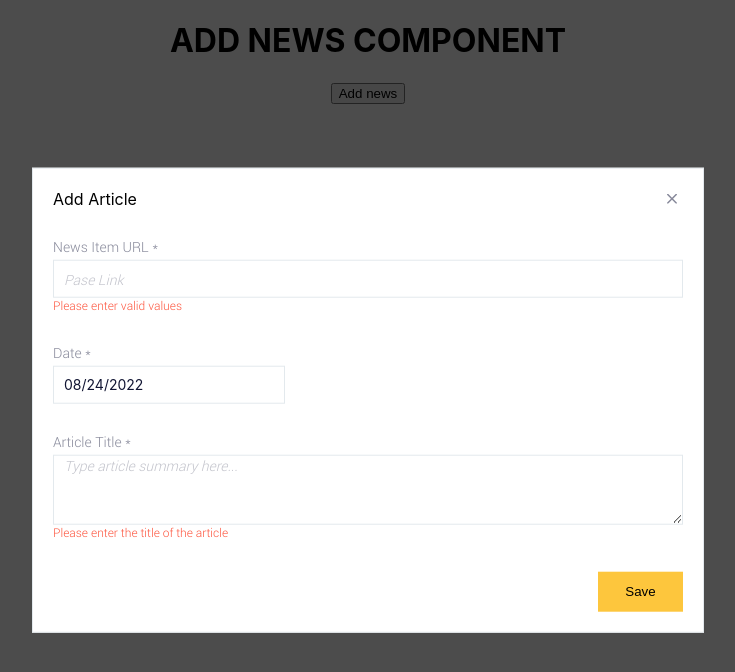
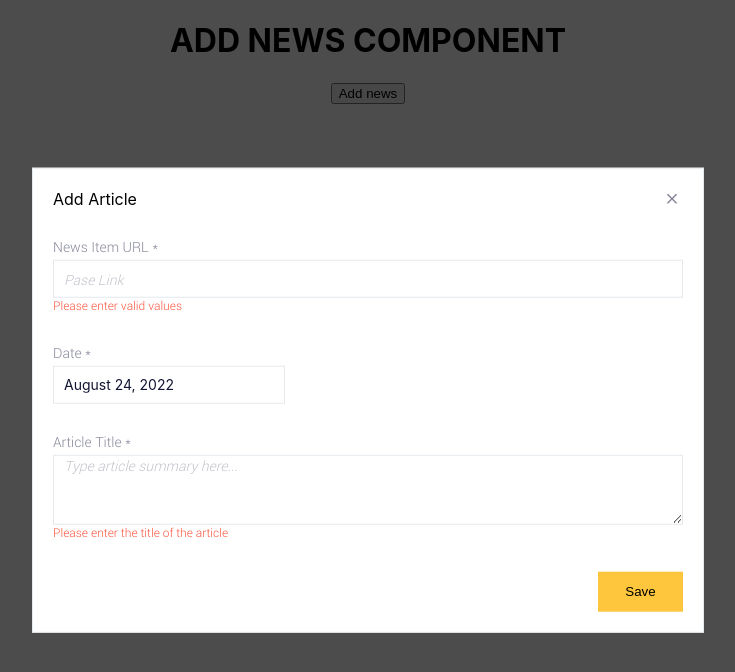
Before and after one commit to TsipiG/add-news, a React (Create React App) app in the folder news-popup/: page / in a window 1280 px wide. Both pictures are taken after a click on the button "Add news". Shown: the top 672 px of the page, without its empty margins (272-1007 px from the left). Built offline with nearby package versions, Linux system fonts and the light colour scheme; the HTML template or start-up script is replaced by a standard one.

Commit message:
separating to form component

```diff
--- a/news-popup/src/App.scss
+++ b/news-popup/src/App.scss
@@ -1,3 +1,7 @@
 .App {
   text-align: center;
 }
+
+.react-datepicker__triangle{
+  left: -50%!important;
+}
--- a/news-popup/src/App.tsx
+++ b/news-popup/src/App.tsx
@@ -1,19 +1,31 @@
-import React,{ useState } from 'react';
-import './App.scss';
-import { Popup } from './components/popup/Popup'
+import React, { useState } from "react";
+import "./App.scss";
+import { Popup } from "./components/popup/Popup";
+
+interface IKeys { key1: string; key2: string }
 
 function App() {
   const [isPopupOpen, setIsPopupOpen] = useState(false);
   const [startDate, setStartDate] = useState(new Date());
-  const [inputs, setInputs] = useState({});
+  const [newsList, setNewList] = useState([]);
 
   return (
     <div className="App">
       <h1>ADD NEWS COMPONENT</h1>
-      <div className='News list'></div>
-      <div className='add-news-btn'><button onClick={() => setIsPopupOpen(true)}>Add news</button></div>
+      <div className="News list">
+        {/* {newList.length > 0 && ( */}
+          {/* <ul>
+            {newList?.map((item: string, b: string) => <Ikeys>(
+              <li key={b}>{item}</li>
+            ))}
+          </ul> */}
+        {/* } */}
+      </div>
+      <div className="add-news-btn">
+        <button onClick={() => setIsPopupOpen(true)}>Add news</button>
+      </div>
       {isPopupOpen && (
-        <Popup isPopupOpen={isPopupOpen} setIsPopupOpen={setIsPopupOpen}/>
+        <Popup isPopupOpen={isPopupOpen} setIsPopupOpen={setIsPopupOpen} />
       )}
     </div>
   );
--- /dev/null
+++ b/news-popup/src/components/newsForm/NewsForm.module.scss
@@ -0,0 +1,67 @@
+@import '../../styles/colors.scss';
+@import '../../styles/font-face.scss';
+
+.inputContainer{
+    width: 100%;
+    display: flex;
+    flex-direction: column;
+    text-align: left;
+}
+input {
+    font-family: var(--font-normal);
+    color: var(--black);
+    font-size: 14px;
+    padding-left:10px;
+    margin-top:5px;
+    outline:none;
+    border:1px solid #E3E9ED;
+    height:34px;
+    &::placeholder {
+      color: var(--placeholder-input);
+      font-style: italic;
+      font-family: var(--font-light);
+    }
+}
+.inputLabel{
+    margin-top:30px;
+    color: var(--gray);
+    font-size: 14px;
+    font-family: var(--font-light);
+}
+.errorLabel{
+    line-height: 1.4;
+    font-size: 12px;
+    font-family: var(--font-light);
+    color: var(--bright-red);
+}
+
+textarea{
+    font-family: var(--font-normal);
+    color: var(--black);
+    font-size:14px;
+    padding-left:10px;
+    margin-top:5px;
+    outline:none;
+    border:1px solid #E3E9ED;
+    height:64px;
+    &::placeholder {
+        color: var(--placeholder-input);
+        font-style: italic;
+        font-family: var(--font-light);
+    }
+}
+.btnsContainer{
+    width: 100%;
+    display: flex;
+    justify-content: flex-end;
+    margin-top: 30px;
+}
+.saveBtn{
+    border: none;
+    min-width: 85px;
+    height: 40px;
+    background-color: var(--primary-button);
+    &:hover {
+        background-color: var(--dark-yellow);
+    }
+}
--- /dev/null
+++ b/news-popup/src/components/newsForm/NewsForm.tsx
@@ -0,0 +1,61 @@
+import React, { useState } from "react";
+import styles from "./NewsForm.module.scss";
+import DatePicker from "react-datepicker";
+import "react-datepicker/dist/react-datepicker.css";
+
+interface Props {
+  setIsPopupOpen: any;
+};
+
+export const NewsForm = ({setIsPopupOpen}:Props) => {
+  const [startDate, setStartDate] = useState(new Date());
+  const [articleUrl, setArticleUrl] = useState('');
+  const [articleDate, setArticleDate] = useState('');
+  const [articleSummary, setArticleSummary] = useState('');
+
+  // const urlValidator (url:string) =>{
+  //     const regex = new RegExp('(https?://)?([\\da-z.-]+)\\.([a-z.]{2,6})[/\\w .-]*/?');
+  //     return regex.test(url);
+  // }
+
+
+  const handleSubmit: React.FormEventHandler<HTMLFormElement> = (event) => {
+    event.preventDefault();
+    alert( "submited");
+    console.log("article url: " + articleUrl);
+    console.log("article url: " + articleSummary);
+    console.log("article url: " + startDate);
+    setIsPopupOpen(false);
+  };
+  return (
+    <form onSubmit={handleSubmit}>
+      <div className={styles.inputContainer}>
+        <div className={styles.inputLabel}>News Item URL *</div>
+        <input id="articleUrl" type="input" placeholder="Pase Link" onChange={event => setArticleUrl(event.target.value)} />
+        <div className={styles.errorLabel}>Please enter valid values</div>
+      </div>
+      <div className={styles.inputContainer}>
+        <div className={styles.inputLabel}>Date *</div>
+        <DatePicker
+          selected={startDate}
+          onChange={(date: Date) => setStartDate(date)}
+          dateFormat="MMMM d, yyyy"
+          className="news-date"
+        />
+      </div>
+      <div className={styles.inputContainer}>
+        <div className={styles.inputLabel}>Article Title *</div>
+        <textarea id="articleSummary" placeholder="Type article summary here..." onChange={event => setArticleSummary(event.target.value)} />
+        <div className={styles.errorLabel}>
+          Please enter the title of the article
+        </div>
+      </div>
+      <div className={styles.inputContainer}></div>
+      <div className={styles.btnsContainer}>
+        <button type="submit" className={styles.saveBtn}>
+          Save
+        </button>
+      </div>
+    </form>
+  );
+};
--- a/news-popup/src/components/popup/Popup.tsx
+++ b/news-popup/src/components/popup/Popup.tsx
@@ -1,5 +1,5 @@
 import React, { useState }  from "react";
-
+import { NewsForm } from "../newsForm/NewsForm";
 import DatePicker from "react-datepicker";
 import "react-datepicker/dist/react-datepicker.css";
 import closeBtn from "../../assets/svg/close.svg";
@@ -12,38 +12,12 @@ interface Props {
 
 export const Popup = ({isPopupOpen,setIsPopupOpen}:Props) => {
 
-  const [startDate, setStartDate] = useState(new Date());
-
-  const handleSubmit:React.FormEventHandler<HTMLFormElement> = (event) => {
-    event.preventDefault();
-    alert("tsipi");
-   // console.log(inputs);
-  }
   return (
     <div className={styles.overlay}>
        <div className={styles.popup}>
         <div className={styles.titlesWrap}><div>Add Article</div><button className={styles.closeBtn} onClick={() => setIsPopupOpen(false)}><img src={closeBtn} alt="close popup"/></button></div>
           <div className={styles.popupBody}>
-            <form onSubmit={handleSubmit}>
-              <div className={styles.inputContainer}>
-                <div className={styles.inputLabel}>News Item URL *</div>
-                <input type='input' placeholder='Pase Link'/>
-                <div className={styles.errorLabel}>Please enter valid values</div>
-              </div>
-              <div className={styles.inputContainer}>
-                <div className={styles.inputLabel}>Date *</div>
-                <DatePicker selected={startDate} onChange={(date:Date) => setStartDate(date)} />
-              </div>
-              <div className={styles.inputContainer}>
-                <div className={styles.inputLabel}>Article Title *</div>
-                <textarea placeholder='Type article summary here...' />
-                <div className={styles.errorLabel}>Please enter the title of the article</div>
-              </div>
-              <div className={styles.inputContainer}></div>
-              <div className={styles.btnsContainer}>
-                <button type="submit" className={styles.saveBtn}>Save</button>
-              </div>
-            </form>
+            <NewsForm setIsPopupOpen={setIsPopupOpen} />
           </div>
         </div>
         <div className={styles.overlayBackground} onClick={() => setIsPopupOpen(false)}/>
```
Also changed, not shown: news-popup/src/components/newsForm/NewsForm.module.scss.d.ts (added, +7 -0 lines).
